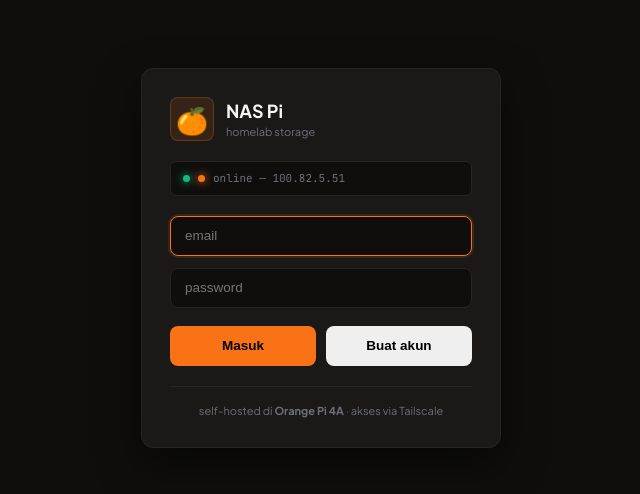
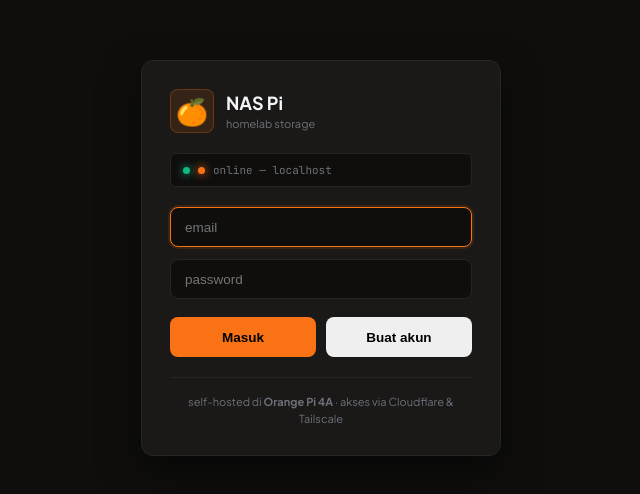
Before and after one commit to iyantama9/NAS-Orangepi4A, a React (Vite) app in the folder apps/web/: page /login in a window 1280 px wide. Shown: the part 142-636 px from the top of the page, without its empty margins (319-959 px from the left). Built offline with nearby package versions, Linux system fonts and the light colour scheme.

Commit message:
feat: add cloudflare tunnel service to docker compose and dynamic login hostname

```diff
--- a/apps/web/src/pages/Login.tsx
+++ b/apps/web/src/pages/Login.tsx
@@ -35,7 +35,7 @@
         <div className="led-row">
           <span className="led" />
           <span className="led o" />
-          online — 100.82.5.51
+          online — {window.location.hostname}
         </div>
 
         <form onSubmit={submit}>
@@ -72,7 +72,7 @@
         </form>
 
         <div className="auth-foot">
-          self-hosted di <b>Orange Pi 4A</b> · akses via Tailscale
+          self-hosted di <b>Orange Pi 4A</b> · akses via Cloudflare & Tailscale
         </div>
       </div>
     </div>
```
Also changed, not shown: 2 other files (tests, documents, lock files or other folders).
